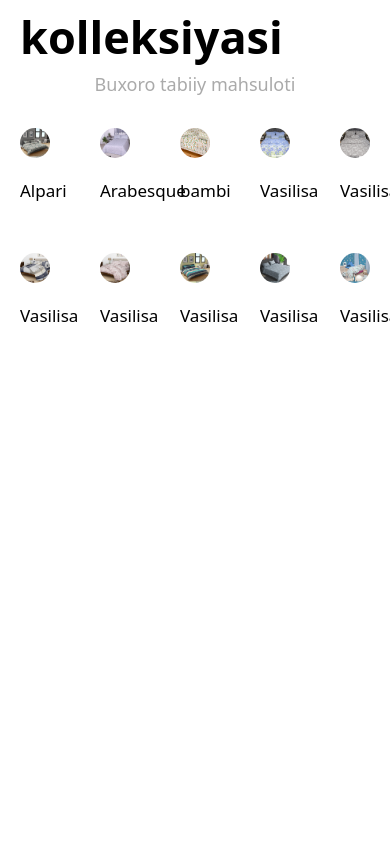
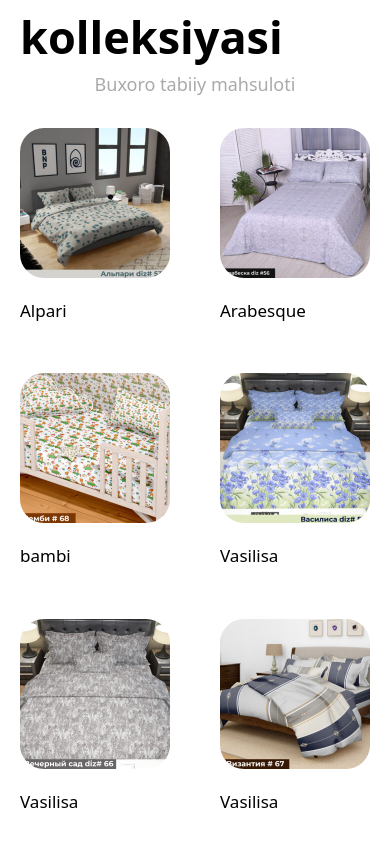
Before and after one commit to Odilkarimov/fabric, a React (Vite) app: page / in a window 390 px wide. Shown: the part 1320-2164 px from the top of the page. Before the commit the page ends 1649 px from the top, so only its background shows below. Built offline with nearby package versions, Linux system fonts and the light colour scheme.

Commit message:
responsive chala

```diff
--- a/src/components/pages/home/index.tsx
+++ b/src/components/pages/home/index.tsx
@@ -75,7 +75,7 @@ const Home = () => {
           <h2 className="font-bold text-[45px]">Qish kolleksiyasi</h2>
           <p className="text-[#AAAAAA] text-[18px]">Buxoro tabiiy mahsuloti</p>
         </div>
-        <div className="mt-[30px] grid grid-cols-5 gap-[50px]">
+        <div className="mt-[30px] grid grid-cols-5 max-lg:grid-cols-4 max-md:grid-cols-2 gap-[50px]">
           {Data.slice(0, 10).map((item, index) => (
             <div key={index} className="flex flex-col gap-[20px]">
               <img className="rounded-3xl cursor-pointer" src={item.img} alt="Error" />
```
